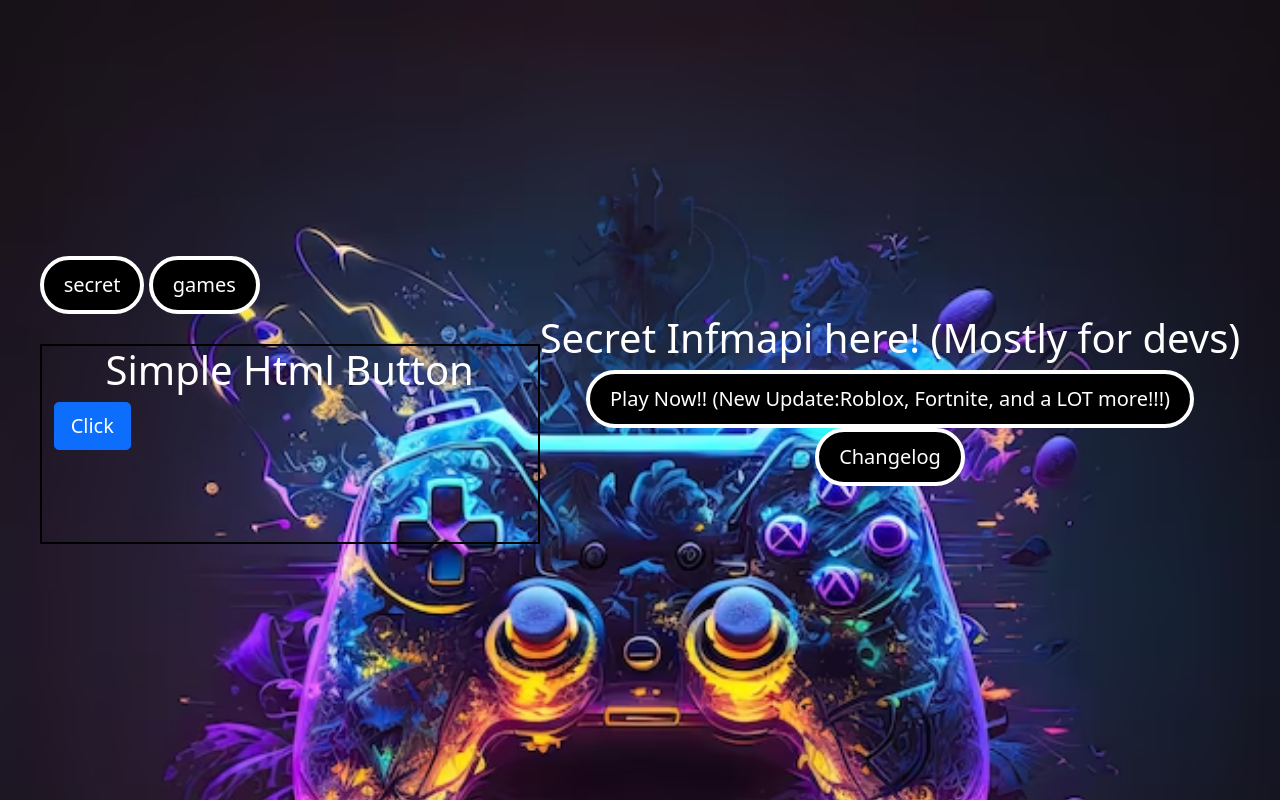
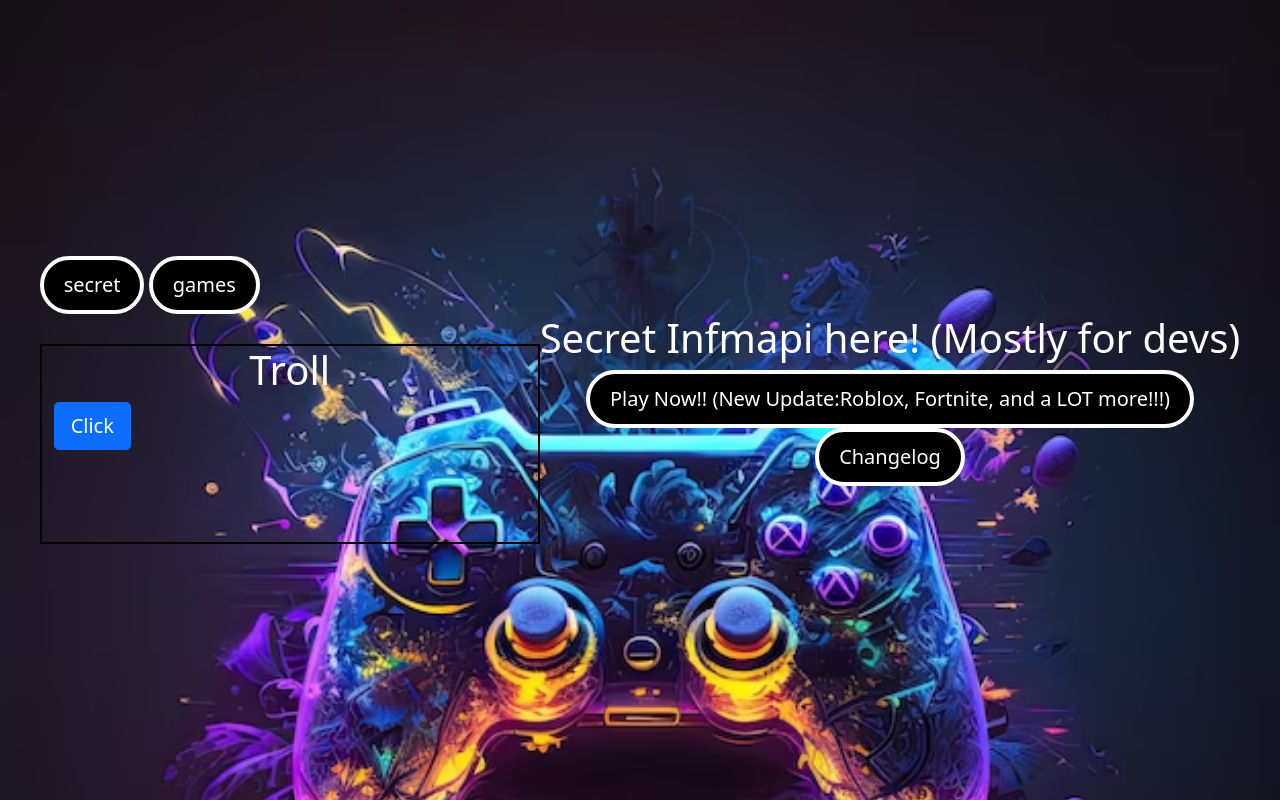
Before and after one commit to TheGod123Siddhaant/Netlifystart, a plain HTML site: page index.html in a window 1280 px wide. Drawn offline with nearby package versions, Linux system fonts and the light colour scheme.

Commit message:
Update index.html

```diff
--- a/index.html
+++ b/index.html
@@ -77,7 +77,7 @@
 </head>
 <body>
     <div class="container">
-        <h1 style="text-align:center;">Simple Html Button</h1>
+        <h1 style="text-align:center;">Troll</h1>
         <a href="https://www.google.com/">
             <button class="btn btn-primary btn-lg">Click</button>
         </a>
```
